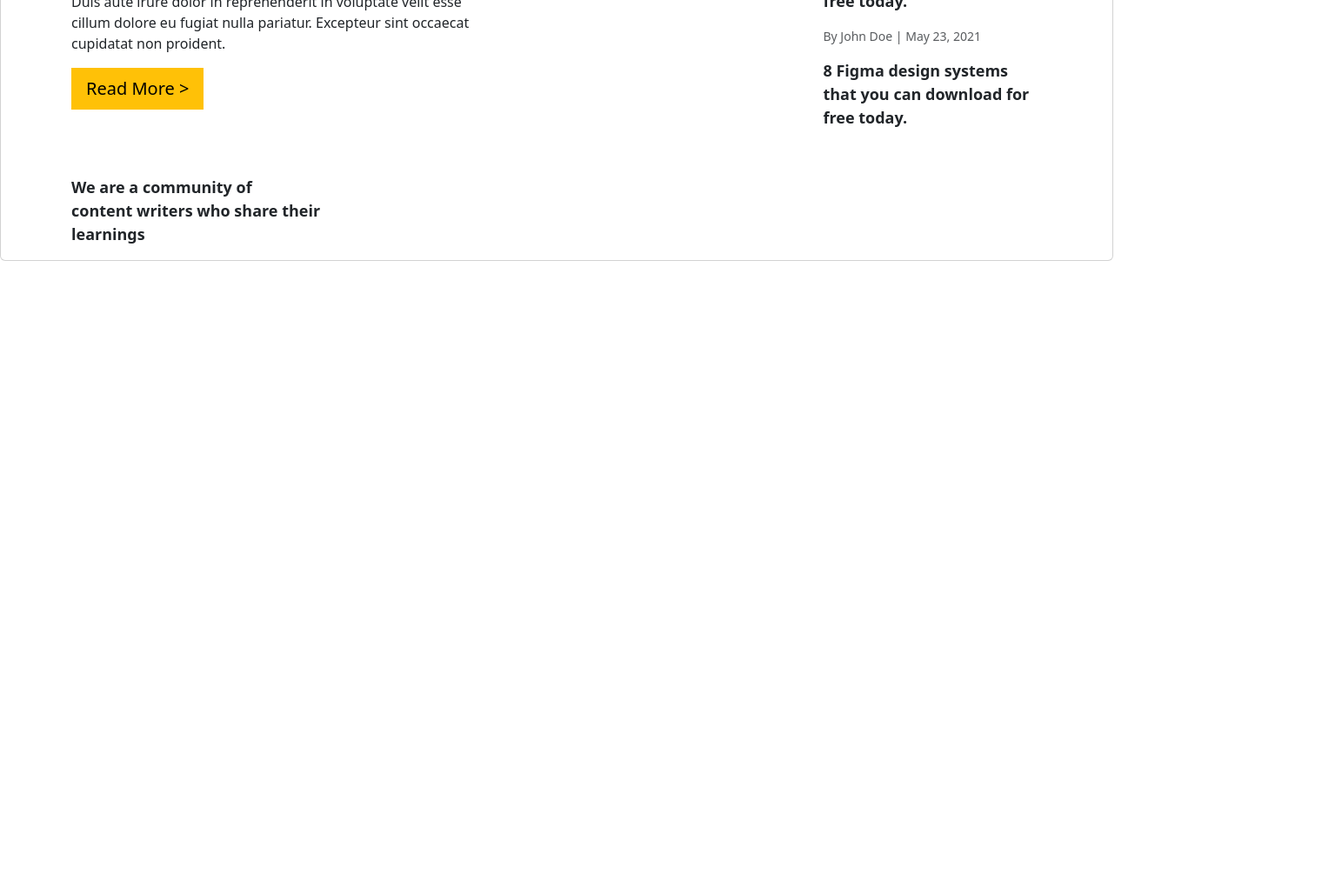
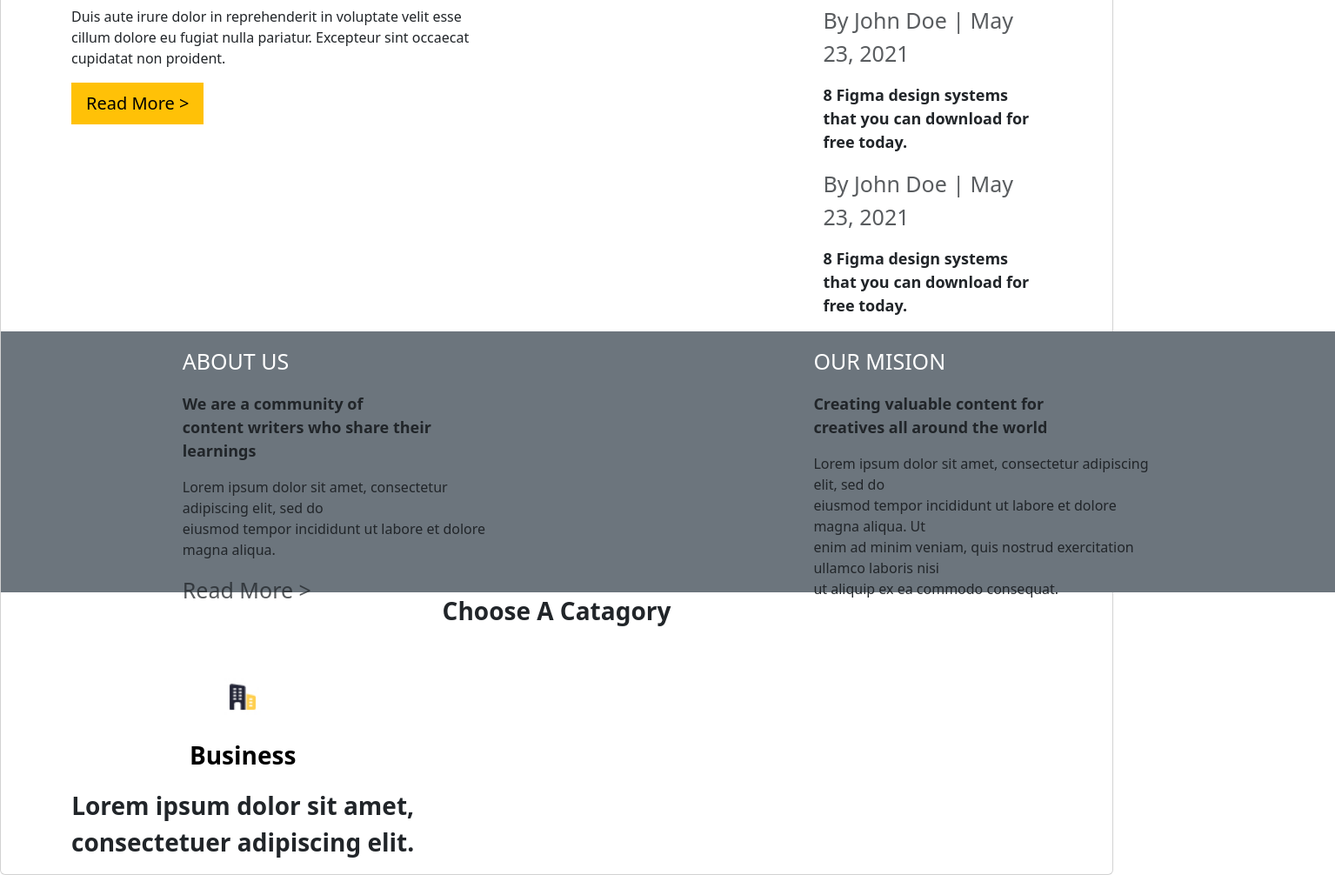
Before and after one commit to AlbertSerra-0802/PROJECTE_FINAL_T.1, a plain HTML site: page index.html in a window 1280 px wide. Shown: the part 1144-2150 px from the top of the page at 87% size, 1535 px wide, since content can reach past the window. Before the commit the page ends 1444 px from the top, so only its background shows below. Drawn offline with nearby package versions, Linux system fonts and the light colour scheme.

Commit message:
canvis icones css i bootsrtap

```diff
--- a/index.html
+++ b/index.html
@@ -61,10 +61,10 @@
 
     <img src="assets/css/img(optimitzades)/imagen_fondo.jpg" class="card-img" alt="...">
     <div class="card-img-overlay">
-      <p class="text-small">POSTED ON STARTUP</p>
+      <p class="text-small">POSTED ON <strong>STARTUP</strong></p>
       <h1 class="titulo">Step-by-step guide to choosing great font pairs</h1>
       <p class="text-small">By James West | May 23, 2022</p>
-      <p class="text-small">Lorem Ipsum has been the industry's standard dummy text ever since the 1500s,<br> when an
+      <p class="text-small fs-3">Lorem Ipsum has been the industry's standard dummy text ever since the 1500s,<br> when an
         unknown printer took a galley of type and scrambled it to make a type specimen book</p>
       <button class="btn btn-warning btn-lg" style="border-radius: 0;">Read More ></button>
 
@@ -107,52 +107,45 @@
 
               <p class="text-small text-muted">By John Doe | May 23, 2021</p>
               <p class="text-large">8 Figma design systems that you can download for free today.</p>
+
             </div>
           </div>
         </div>
 
-
-
+        <div class="bg-secondary p-3" style= "height: 300px; width: 120%;">
         <div class="container">
           <div class="colm1">
-            <p class="text-small">PABOUT US</p>
+            <p class="text-small">ABOUT US</p>
             <p class="text-large">We are a community of<br>content writers who share their<br>learnings</p>
+            <p class="features-description">Lorem ipsum dolor sit amet, consectetur adipiscing elit, sed do<br>eiusmod tempor incididunt ut labore et dolore magna aliqua.</p>
+            <p class="text-small text-muted">Read More ></p>
+          </div>
 
-
-
+        <div class="colm2">
+          <p class="text-small">OUR MISION</p>
+          <p class="text-large">Creating valuable content for<br>creatives all around the world</p>
+          <p class="features-description">Lorem ipsum dolor sit amet, consectetur adipiscing elit, sed do<br>eiusmod tempor incididunt ut labore et dolore magna aliqua. Ut<br>enim ad minim veniam, quis nostrud exercitation ullamco laboris nisi<br>ut aliquip ex ea commodo consequat.</p>
 
         </div>
 
+            </div>
+                </div>
+                <div class="text-large text-center fs-3">Choose A Catagory
 
+                <div class="container text-center mt-5">
+                  <div class="colm3">
 
+                    <img src="assets/css/img(optimitzades)/edificioicono.jpg"
+                      class="img-fluid mb-3"
+                        style="width:60px;"/>
 
-
-
-
-                </div>
-
-                <div class="container">
-
-                <div class="col-sm-4">
-
+                    <p class="text-small2 font-weight-bold">Business</p>
+                    <p class="features-description">Lorem ipsum dolor sit amet,<br> consectetuer adipiscing elit.</p>
                   </div>
 
 
 
 
-
-
-                </div>
-
-              </div>
-            </div>
-          </div>
-
-        </div>
-
-      </div>
-
-    </div>
 
 
   </section>
--- a/style1.css
+++ b/style1.css
@@ -1,11 +1,17 @@
 .titulo{
+    font-size: 80px;
     color:white;
 }
 
 .text-small{
-    font-size: 14px;
+    font-size: 25px;
     color: white;
     }
+
+.text-small2{
+    color:black;
+
+}
 
 .text-large{
     font-size: 18px;
@@ -28,6 +34,10 @@
 
 }
 
+.bg-secondary{
+   background-color: #9696b8;
+
+}
 .colm1{
     margin-right: 175px;
 }
@@ -35,3 +45,7 @@
 .colm2{
     margin-left: 195px;
 }
+
+.purple{
+    color: blueviolet;
+}
```
Also changed, not shown: assets/css/img(optimitzades)/cabezaicono.jpg (added), assets/css/img(optimitzades)/coheteicono.jpg (added), assets/css/img(optimitzades)/crecimienticono.jpg (added), assets/css/img(optimitzades)/edificioicono.jpg (added).
